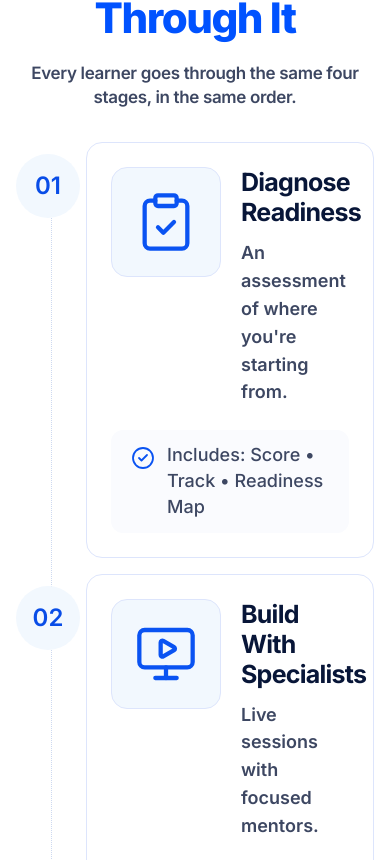
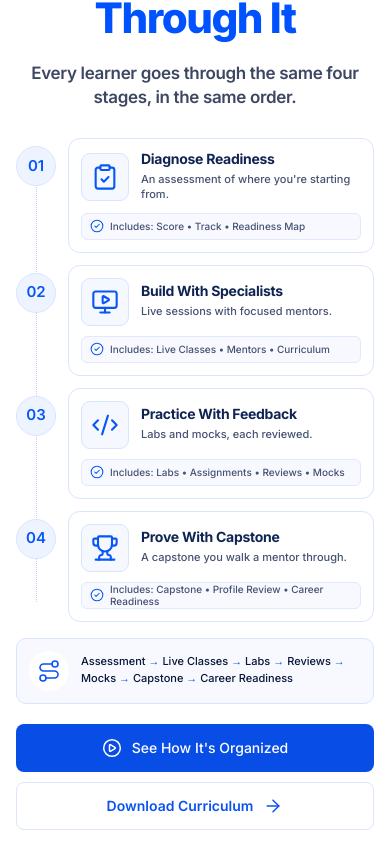
Before and after one commit to InterviewCall/AI-Proof-Engineering, a Next.js app: page / in a window 390 px wide. Shown: the part 7944-8804 px from the top of the page. Built offline with nearby package versions, Linux system fonts and the light colour scheme.

Commit message:
fixed the GuidedSystemSection for mobile version

```diff
--- a/src/components/Sections/GuidedSystem/GuidedSystemSection.tsx
+++ b/src/components/Sections/GuidedSystem/GuidedSystemSection.tsx
@@ -423,18 +423,6 @@ const GuidedSystemSection: FC = () => {
                                     {step.desktopDescription}
                                 </p>
 
-                                {/*
-                                    FIX: was a horizontal flex row of icon+label pairs.
-                                    With 4 items (e.g. "Assignments", "Reviews") the slot
-                                    became too narrow for the label's single-word width,
-                                    text couldn't shrink/wrap, and it overflowed into the
-                                    next item causing visual overlap.
-
-                                    Now: equal-width CSS grid columns (one per item),
-                                    icon stacked ABOVE a centered, word-breakable label.
-                                    Every label gets a fixed, non-overlapping column no
-                                    matter how many items or how long the words are.
-                                */}
                                 <div
                                     className="
                                         mt-auto
@@ -537,22 +525,29 @@ const GuidedSystemSection: FC = () => {
                 </div>
 
                 {/* Mobile / tablet timeline */}
-                <div className="relative mt-8 lg:hidden">
+                <div
+                    className="
+                        relative
+                        mt-7
+                        lg:hidden
+                    "
+                >
+                    {/* Figma-style vertical timeline */}
                     <span
                         aria-hidden="true"
                         className="
                             absolute
-                            left-8.75
-                            top-8
-                            bottom-8
+                            left-[20px]
+                            top-[20px]
+                            bottom-[20px]
                             w-px
                             border-l
                             border-dotted
-                            border-(--guided-system-step-connector)
+                            border-[#BFD2FF]
                         "
                     />
 
-                    <div className="space-y-4">
+                    <div className="space-y-3">
                         {guidedSteps.map((step) => {
                             const Icon = step.icon;
 
@@ -562,76 +557,86 @@ const GuidedSystemSection: FC = () => {
                                     className="
                                         relative
                                         grid
-                                        grid-cols-[70px_minmax(0,1fr)]
-                                        gap-0
+                                        grid-cols-[40px_minmax(0,1fr)]
+                                        gap-3
                                     "
                                 >
-                                    <div className="relative z-10 pt-3">
+                                    {/* Step number */}
+                                    <div className="relative z-10 flex justify-center pt-2">
                                         <span
                                             className="
                                                 flex
-                                                h-16
-                                                w-16
+                                                h-10
+                                                w-10
+                                                shrink-0
                                                 items-center
                                                 justify-center
                                                 rounded-full
-                                                bg-(--guided-system-step-number-bg)
-                                                text-[24px]
+                                                border
+                                                border-[#D9E4FF]
+                                                bg-[#EEF4FF]
+                                                text-[15px]
                                                 font-semibold
-                                                text-(--guided-system-step-number-text)
+                                                text-[#0757F5]
                                             "
                                         >
                                             {step.id}
                                         </span>
                                     </div>
 
+                                    {/* Mobile card */}
                                     <div
                                         className="
-                                            rounded-2xl
+                                            min-w-0
+                                            rounded-[12px]
                                             border
-                                            border-(--guided-system-step-border)
-                                            bg-(--guided-system-step-bg)
-                                            px-6
-                                            py-6
+                                            border-[#D9E4FF]
+                                            bg-white
+                                            px-3
+                                            py-3
                                         "
                                     >
+                                        {/* Main content */}
                                         <div
                                             className="
                                                 grid
-                                                grid-cols-[110px_minmax(0,1fr)]
-                                                gap-5
-                                                sm:grid-cols-[120px_minmax(0,1fr)]
+                                                grid-cols-[48px_minmax(0,1fr)]
+                                                items-center
+                                                gap-3
                                             "
                                         >
+                                            {/* Icon */}
                                             <span
                                                 className="
                                                     flex
-                                                    h-27.5
-                                                    w-27.5
+                                                    h-12
+                                                    w-12
+                                                    shrink-0
                                                     items-center
                                                     justify-center
-                                                    rounded-2xl
+                                                    rounded-[9px]
                                                     border
-                                                    border-(--guided-system-step-border)
-                                                    bg-(--guided-system-step-number-bg)
-                                                    text-(--guided-system-step-icon)
+                                                    border-[#D9E4FF]
+                                                    bg-[#F5F8FF]
+                                                    text-[#0757F5]
                                                 "
                                             >
                                                 <Icon
                                                     aria-hidden="true"
-                                                    className="h-16 w-16"
-                                                    strokeWidth={1.6}
+                                                    className="h-7 w-7"
+                                                    strokeWidth={1.8}
                                                 />
                                             </span>
 
-                                            <div>
+                                            {/* Text */}
+                                            <div className="min-w-0">
                                                 <h3
                                                     className="
-                                                        text-[25px]
+                                                        text-[14px]
                                                         font-bold
                                                         leading-[1.2]
-                                                        tracking-[-0.03em]
-                                                        text-(--guided-system-step-title)
+                                                        tracking-[-0.02em]
+                                                        text-[#102454]
                                                     "
                                                 >
                                                     {step.title}
@@ -639,11 +644,11 @@ const GuidedSystemSection: FC = () => {
 
                                                 <p
                                                     className="
-                                                        mt-3
-                                                        text-[18px]
-                                                        font-semibold
-                                                        leading-[1.55]
-                                                        text-(--guided-system-step-text)
+                                                        mt-1
+                                                        text-[11px]
+                                                        font-medium
+                                                        leading-[1.4]
+                                                        text-[#465272]
                                                     "
                                                 >
                                                     {step.mobileDescription}
@@ -651,39 +656,44 @@ const GuidedSystemSection: FC = () => {
                                             </div>
                                         </div>
 
+                                        {/* Includes bar */}
                                         <div
                                             className="
-                                                mt-6
-                                                rounded-xl
-                                                bg-(--guided-system-tool-bar-bg)
-                                                px-5
-                                                py-3
+                                                mt-2.5
+                                                flex
+                                                min-h-[27px]
+                                                items-center
+                                                rounded-[6px]
+                                                border
+                                                border-[#E0E9FF]
+                                                bg-[#F7F9FE]
+                                                px-2
                                             "
                                         >
                                             <div
                                                 className="
                                                     flex
-                                                    items-start
-                                                    gap-3
-                                                    text-[18px]
+                                                    min-w-0
+                                                    items-center
+                                                    gap-1.5
+                                                    text-[10px]
                                                     font-medium
-                                                    leading-[1.45]
-                                                    text-(--guided-system-step-text)
+                                                    leading-[1.25]
+                                                    text-[#465272]
                                                 "
                                             >
                                                 <CheckCircle2
                                                     aria-hidden="true"
                                                     className="
-                                                        mt-1
-                                                        h-6
-                                                        w-6
+                                                        h-3.5
+                                                        w-3.5
                                                         shrink-0
-                                                        text-(--guided-system-step-icon)
+                                                        text-[#0757F5]
                                                     "
                                                     strokeWidth={1.8}
                                                 />
 
-                                                <span>
+                                                <span className="min-w-0">
                                                     Includes:{' '}
                                                     {step.mobileIncludes}
                                                 </span>
@@ -850,24 +860,24 @@ const GuidedSystemSection: FC = () => {
                 {/* Mobile operating flow */}
                 <div
                     className="
-                        mt-5
+                        mt-4
                         flex
-                        items-center
-                        gap-5
-                        rounded-[14px]
+                        items-start
+                        gap-3
+                        rounded-[10px]
                         border
-                        border-(--guided-system-tool-bar-border)
-                        bg-(--guided-system-tool-bar-bg)
-                        px-5
-                        py-4
+                        border-[#D9E4FF]
+                        bg-[#F7F9FE]
+                        px-3
+                        py-3
                         lg:hidden
                     "
                 >
                     <span
                         className="
                             flex
-                            h-20
-                            w-20
+                            h-10
+                            w-10
                             shrink-0
                             items-center
                             justify-center
@@ -878,14 +888,15 @@ const GuidedSystemSection: FC = () => {
                     >
                         <Route
                             aria-hidden="true"
-                            className="h-12 w-12"
+                            className="h-6 w-6"
                             strokeWidth={1.6}
                         />
                     </span>
 
                     <p
                         className="
-                            text-[22px]
+                            pt-0.5
+                            text-[11px]
                             font-medium
                             leading-[1.55]
                             text-(--guided-system-step-title)
@@ -923,10 +934,10 @@ const GuidedSystemSection: FC = () => {
                 <div
                     className="
                         mx-auto
-                        mt-6
+                        mt-5
                         grid
                         max-w-[735px]
-                        gap-3
+                        gap-2.5
                         lg:mt-6
                         lg:grid-cols-[1.2fr_1fr]
                         lg:gap-6
@@ -937,16 +948,16 @@ const GuidedSystemSection: FC = () => {
                         className="
                             group
                             inline-flex
-                            min-h-17.5
+                            min-h-12
                             w-full
                             items-center
                             justify-center
-                            gap-4
+                            gap-2.5
                             rounded-lg
                             bg-(--button-primary-bg)
-                            px-6
+                            px-4
                             text-center
-                            text-[22px]
+                            text-[14px]
                             font-medium
                             text-white
                             transition-all
@@ -957,12 +968,14 @@ const GuidedSystemSection: FC = () => {
                             focus-visible:ring-4
                             focus-visible:ring-(--focus-ring-color)
                             lg:min-h-16
+                            lg:gap-4
+                            lg:px-6
                             lg:text-[20px]
                         "
                     >
                         <PlayCircle
                             aria-hidden="true"
-                            className="h-7 w-7"
+                            className="h-5 w-5 lg:h-7 lg:w-7"
                             strokeWidth={1.8}
                         />
 
@@ -975,16 +988,18 @@ const GuidedSystemSection: FC = () => {
                         className="
                             group
                             inline-flex
-                            min-h-14
+                            min-h-12
                             w-full
                             items-center
                             justify-center
-                            gap-4
+                            gap-2.5
                             rounded-lg
+                            border
+                            border-(--guided-system-step-border)
                             bg-white
-                            px-6
+                            px-4
                             text-center
-                            text-[21px]
+                            text-[14px]
                             font-semibold
                             text-(--guided-system-step-icon)
                             transition-all
@@ -995,8 +1010,9 @@ const GuidedSystemSection: FC = () => {
                             focus-visible:ring-4
                             focus-visible:ring-(--focus-ring-color)
                             lg:min-h-16
+                            lg:gap-4
                             lg:border
-                            lg:border-(--guided-system-step-border)
+                            lg:px-6
                             lg:text-[20px]
                         "
                     >
@@ -1016,8 +1032,8 @@ const GuidedSystemSection: FC = () => {
                         <ArrowRight
                             aria-hidden="true"
                             className="
-                                h-6
-                                w-6
+                                h-5
+                                w-5
                                 lg:hidden
                             "
                             strokeWidth={1.8}
```
Lines whose indentation alone changed are shown as unchanged.
